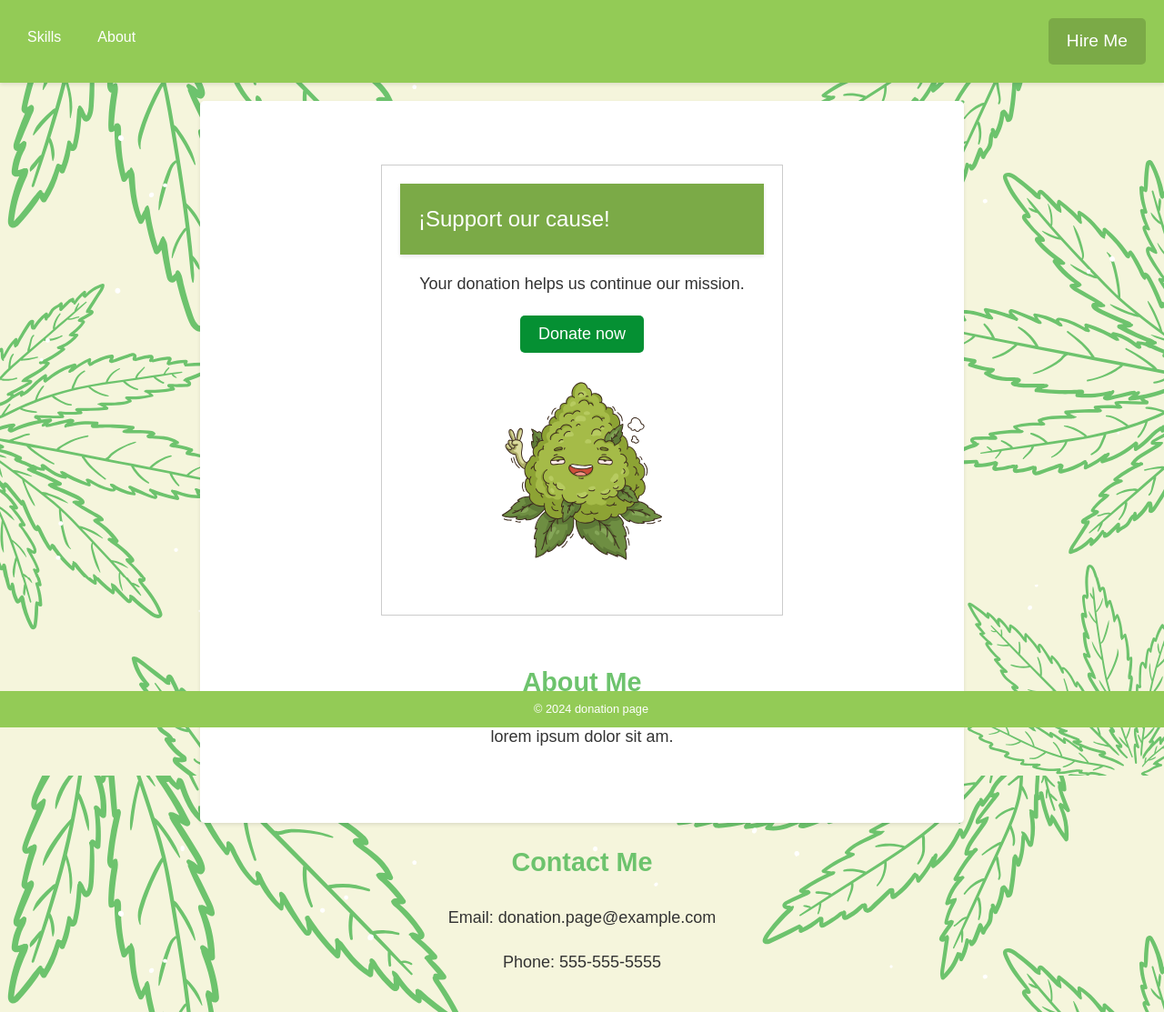
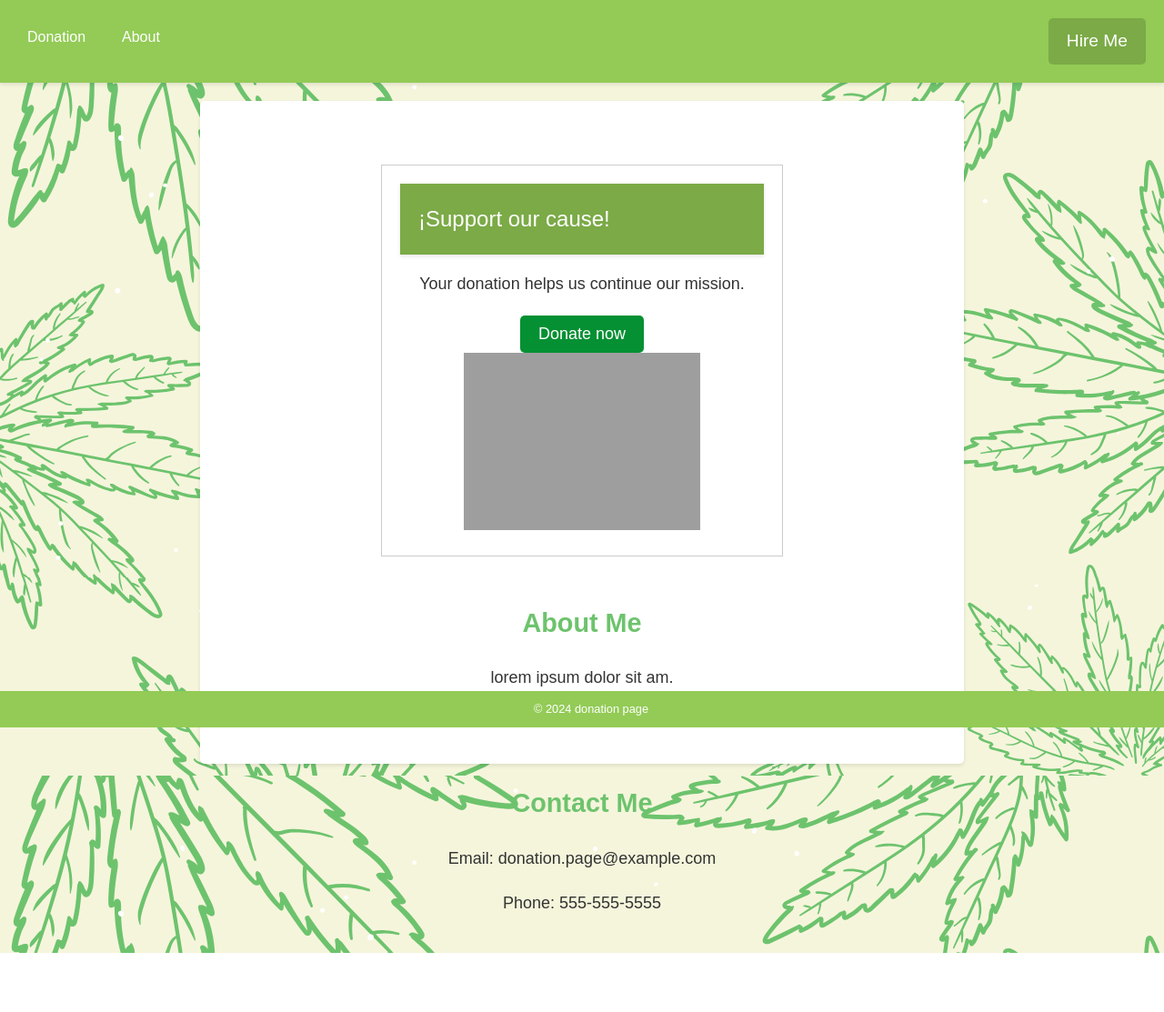
Before and after one commit to santiagoSSAA/palosmunchies-flask, a Flask app: page / in a window 1280 px wide. Shown: the whole page at 91% size. After the commit the page ends 1048 px from the top, so only its background shows below. Run offline with Flask 3, Linux system fonts and the light colour scheme; some libraries are stand-ins or nearby versions; grey boxes are pictures that could not be loaded.

Commit message:
bugfix seo

```diff
--- a/static/css/index_style.css
+++ b/static/css/index_style.css
@@ -4,7 +4,7 @@
     color: #333;
     margin: 0;
     padding: 0;
-    background-image: url('./../images/FONDO\ WEED.svg');
+    background-image: url('./../images/Cannabis-leaves-transparent-background.svg');
     background-repeat: no-repeat;
     background-attachment: fixed;
     background-size: cover;
--- a/templates/index.html
+++ b/templates/index.html
@@ -12,7 +12,7 @@
             <nav>
                 <ul>
                     <li><a href="#donation"><i class="fas fa-code"></i>
-                            Skills</a></li>
+                        Donation</a></li>
                     <li><a href="#about"><i class="fas fa-user"></i>
                             About</a></li>
                 </ul>
@@ -26,7 +26,7 @@
                     <p>Your donation helps us continue our mission.</p>
                     <div class="row">
                         <button onclick="window.location.href='#'">Donate now</button>
-                        <img src="./../static/images/personaje weed.svg" alt="">
+                        <img src="./../static/images/personaje weed.svg" alt="Cartoon marijuana plant holding a peace sign.">
                     </div>
 
                 </article>
```
Also changed, not shown: static/images/Cannabis-leaves-transparent-background.svg (renamed from static/images/FONDO WEED.svg), static/images/FONDO WEED 2.svg (deleted), static/images/Funny-cannabis-plant-illustration.svg (renamed from static/images/personaje weed.svg).
